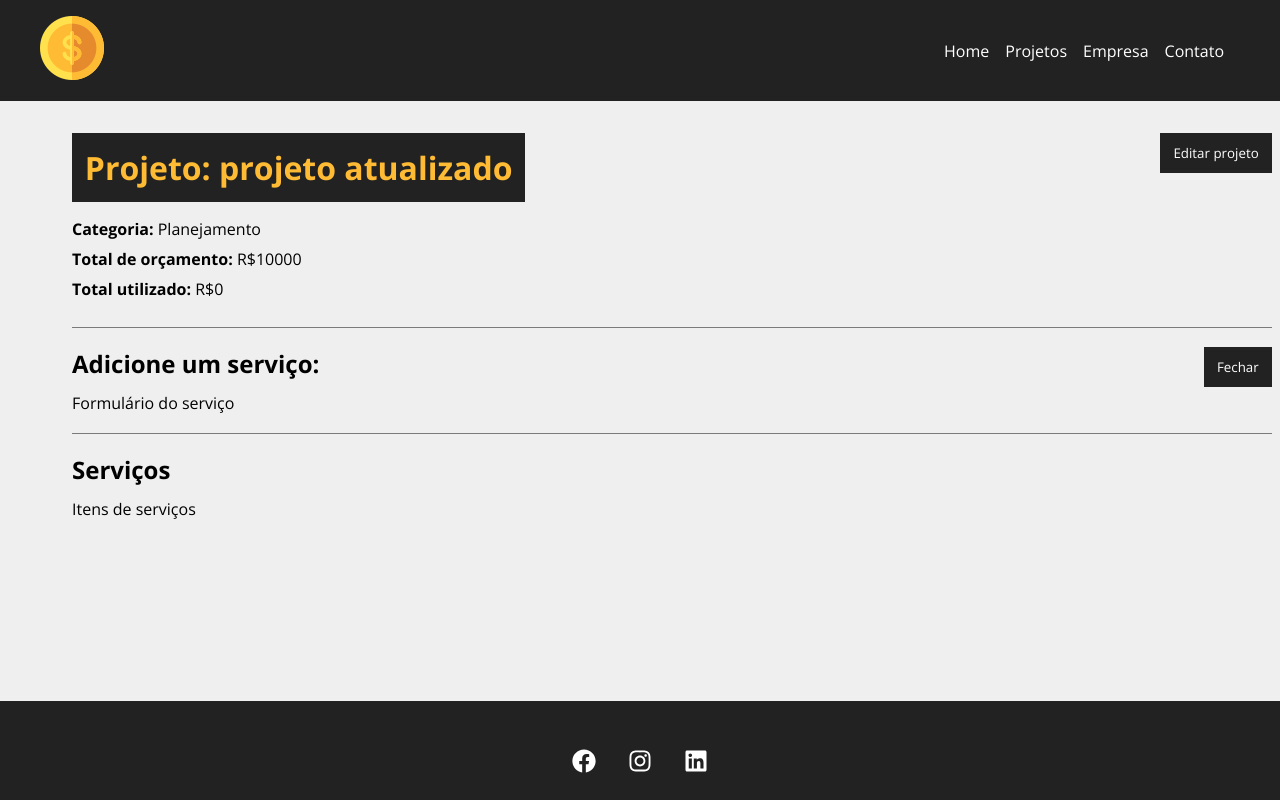
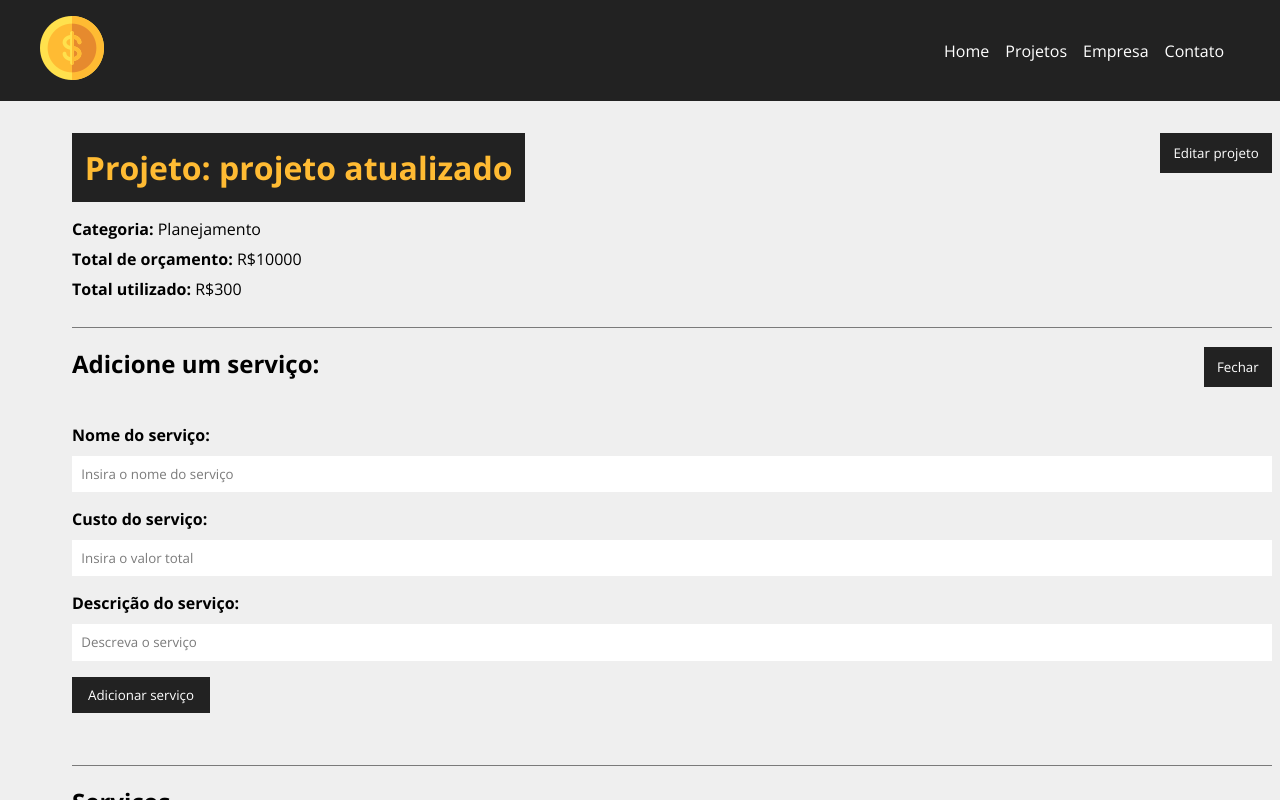
Before and after one commit to brunovictorlima/gerenciador-de-projetos-react, a React (Vite) app: page /projects/3 in a window 1280 px wide. Both pictures are taken after a click on the button "Adicionar serviço". Shown: the top 800 px of the page. Built offline with nearby package versions, Linux system fonts and the light colour scheme; data requests are answered from the project's data file.

Commit message:
Service form created

```diff
--- a/db.json
+++ b/db.json
@@ -7,8 +7,15 @@
         "id": "4",
         "name": "Planejamento"
       },
-      "cost": 0,
-      "services": [],
+      "cost": 300,
+      "services": [
+        {
+          "name": "serviço teste 2",
+          "cost": "300",
+          "description": "testando",
+          "id": "dba0be12-3129-43f1-9295-3494eeb11e4e"
+        }
+      ],
       "id": 3
     },
     {
--- a/src/components/pages/Project.jsx
+++ b/src/components/pages/Project.jsx
@@ -1,9 +1,13 @@
+import { parse, v4 as uuidv4 } from "uuid";
+
 import styles from "./Project.module.css";
 
 import Loading from "../layout/Loading";
 import Container from "../layout/Container";
 import Message from "../layout/Message";
 import ProjectForm from "../project/ProjectForm";
+import ServiceForm from "../service/ServiceForm";
+import ServiceCard from "../service/ServiceCard";
 
 import { useParams } from "react-router-dom";
 import { useState, useEffect } from "react";
@@ -12,6 +16,7 @@ function Project() {
   const { id } = useParams();
 
   const [project, setProject] = useState([]);
+  const [services, setServices] = useState([]);
   const [showProjectForm, setShowProjectForm] = useState(false);
   const [showServiceForm, setShowServiceForm] = useState(false);
   const [message, setMessage] = useState();
@@ -28,6 +33,7 @@ function Project() {
         .then((resp) => resp.json())
         .then((data) => {
           setProject(data);
+          setServices(data.services);
         })
         .catch((err) => console.log(err));
     }, 500);
@@ -59,6 +65,47 @@ function Project() {
       })
       .catch((err) => console.log(err));
   }
+
+  function createService(project) {
+    setMessage("");
+
+    //last service
+    const lastService = project.services[project.services.length - 1];
+
+    lastService.id = uuidv4();
+
+    const lastServiceCost = lastService.cost;
+
+    const newCost = parseFloat(project.cost) + parseFloat(lastServiceCost);
+
+    //maximum value validation
+    if (newCost > parseFloat(project.budget)) {
+      setMessage("Orçamento ultrapassado, verifique o valor do serviço");
+      setType("error");
+      project.services.pop();
+      return false;
+    }
+
+    //add service cost to project total cost
+    project.cost = newCost;
+
+    //update project
+    fetch(`http://localhost:5000/projects/${project.id}`, {
+      method: "PATCH",
+      headers: {
+        "Content-Type": "application/json",
+      },
+      body: JSON.stringify(project),
+    })
+      .then((resp) => resp.json())
+      .then((data) => {
+        //exibir os serviços
+        console.log(data);
+      })
+      .catch((err) => console.log(err));
+  }
+
+  function removeService() {}
 
   function toggleProjectForm() {
     setShowProjectForm(!showProjectForm);
@@ -107,12 +154,29 @@ function Project() {
                 {!showServiceForm ? "Adicionar serviço" : "Fechar"}
               </button>
               <div className={styles.project_info}>
-                {showServiceForm && <div>Formulário do serviço</div>}
+                {showServiceForm && (
+                  <ServiceForm
+                    handleSubmit={createService}
+                    btnText="Adicionar serviço"
+                    projectData={project}
+                  />
+                )}
               </div>
             </div>
             <h2>Serviços</h2>
             <Container customClass="start">
-              <p>Itens de serviços</p>
+              {services.length > 0 &&
+                services.map((service) => (
+                  <ServiceCard
+                    id={service.id}
+                    name={service.name}
+                    cost={service.cost}
+                    description={service.description}
+                    key={service.id}
+                    handleRemove={removeService}
+                  />
+                ))}
+              {services.length === 0 && <p>Não há serviços cadastrados.</p>}
             </Container>
           </Container>
         </div>
--- /dev/null
+++ b/src/components/service/ServiceCard.jsx
@@ -0,0 +1,5 @@
+function ServiceCard() {
+  return;
+}
+
+export default ServiceCard;
--- /dev/null
+++ b/src/components/service/ServiceForm.jsx
@@ -0,0 +1,47 @@
+import { useState } from "react";
+
+import Input from "../form/Input";
+import SubmitButton from "../form/SubmitButton";
+import styles from "../project/ProjectForm.module.css";
+
+function ServiceForm({ handleSubmit, btnText, projectData }) {
+  const [service, setService] = useState([]);
+  function submit(e) {
+    e.preventDefault();
+    projectData.services.push(service);
+    handleSubmit(projectData);
+  }
+
+  function handleChange(e) {
+    setService({ ...service, [e.target.name]: e.target.value });
+  }
+
+  return (
+    <form onSubmit={submit} className={styles.form}>
+      <Input
+        type="text"
+        text="Nome do serviço"
+        name="name"
+        placeholder="Insira o nome do serviço"
+        handleOnChange={handleChange}
+      />
+      <Input
+        type="number"
+        text="Custo do serviço"
+        name="cost"
+        placeholder="Insira o valor total"
+        handleOnChange={handleChange}
+      />
+      <Input
+        type="text"
+        text="Descrição do serviço"
+        name="description"
+        placeholder="Descreva o serviço"
+        handleOnChange={handleChange}
+      />
+      <SubmitButton text={btnText} />
+    </form>
+  );
+}
+
+export default ServiceForm;
```
